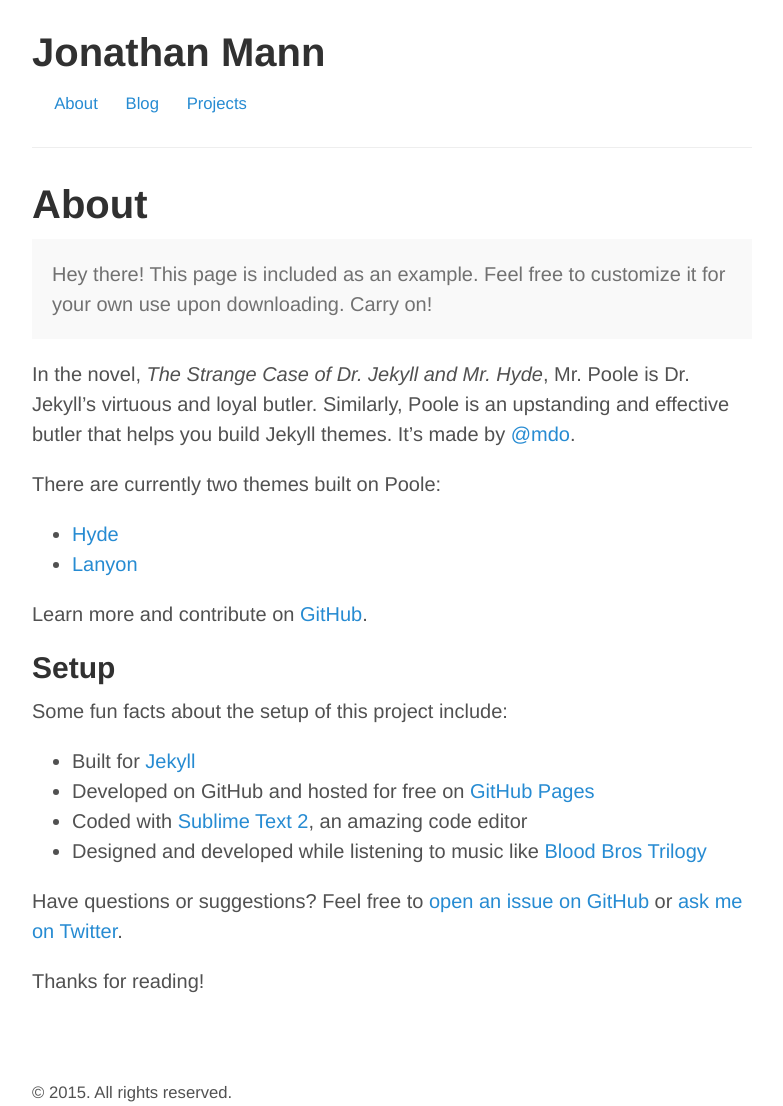
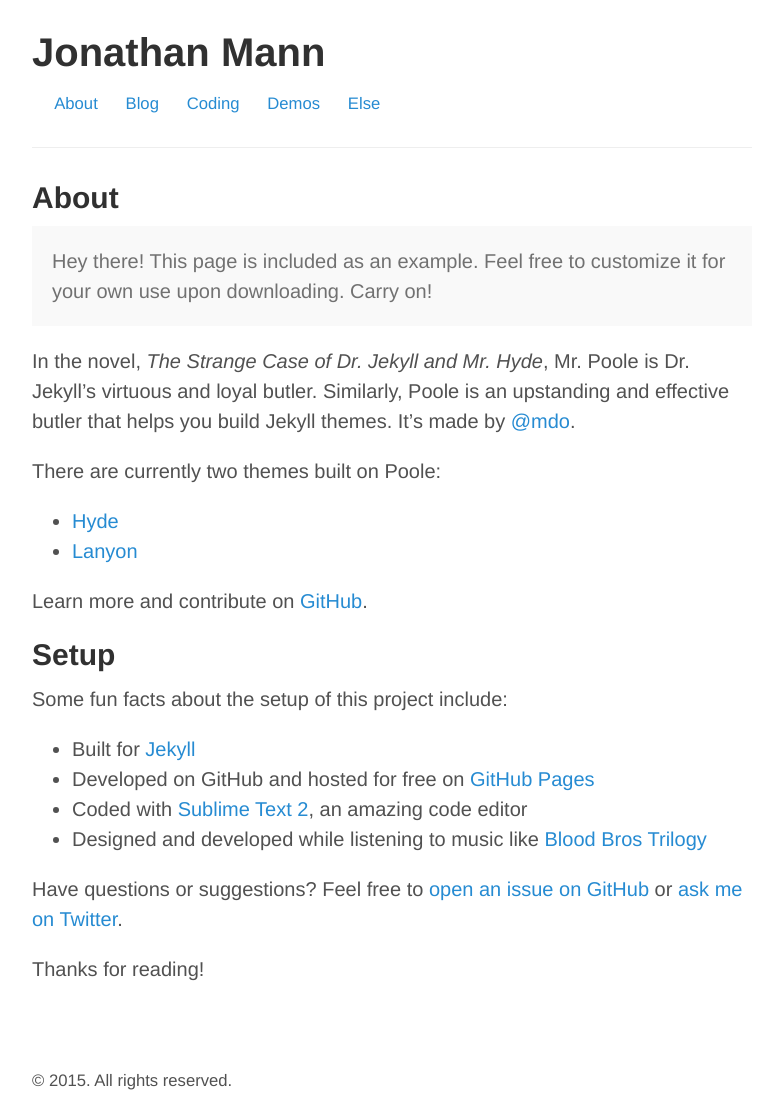
Before and after one commit to jonathanmann/jonathanmann.github.io, a Jekyll site: the page built from about/index.md, in a window 1280 px wide. Shown: the whole page, without its empty margins (248-1031 px from the left). Built offline with Jekyll 4.4.1, drawn with Linux system fonts in a browser that asks for light colours.

Commit message:
reduced page title size and updated pages list

```diff
--- a/_config.yml
+++ b/_config.yml
@@ -21,4 +21,6 @@
 pages_list:
   About: '/about'
   Blog: '/blog'
-  Projects: '/projects'
+  Coding: '/coding'
+  Demos: '/demos'
+  Else: '/else'
--- a/_layouts/page.html
+++ b/_layouts/page.html
@@ -3,6 +3,6 @@
 ---
 
 <article class="page">
-  <h1 class="page-title">{{ page.title }}</h1>
+  <h2 class="page-title">{{ page.title }}</h2>
   {{ content }}
 </article>
```
